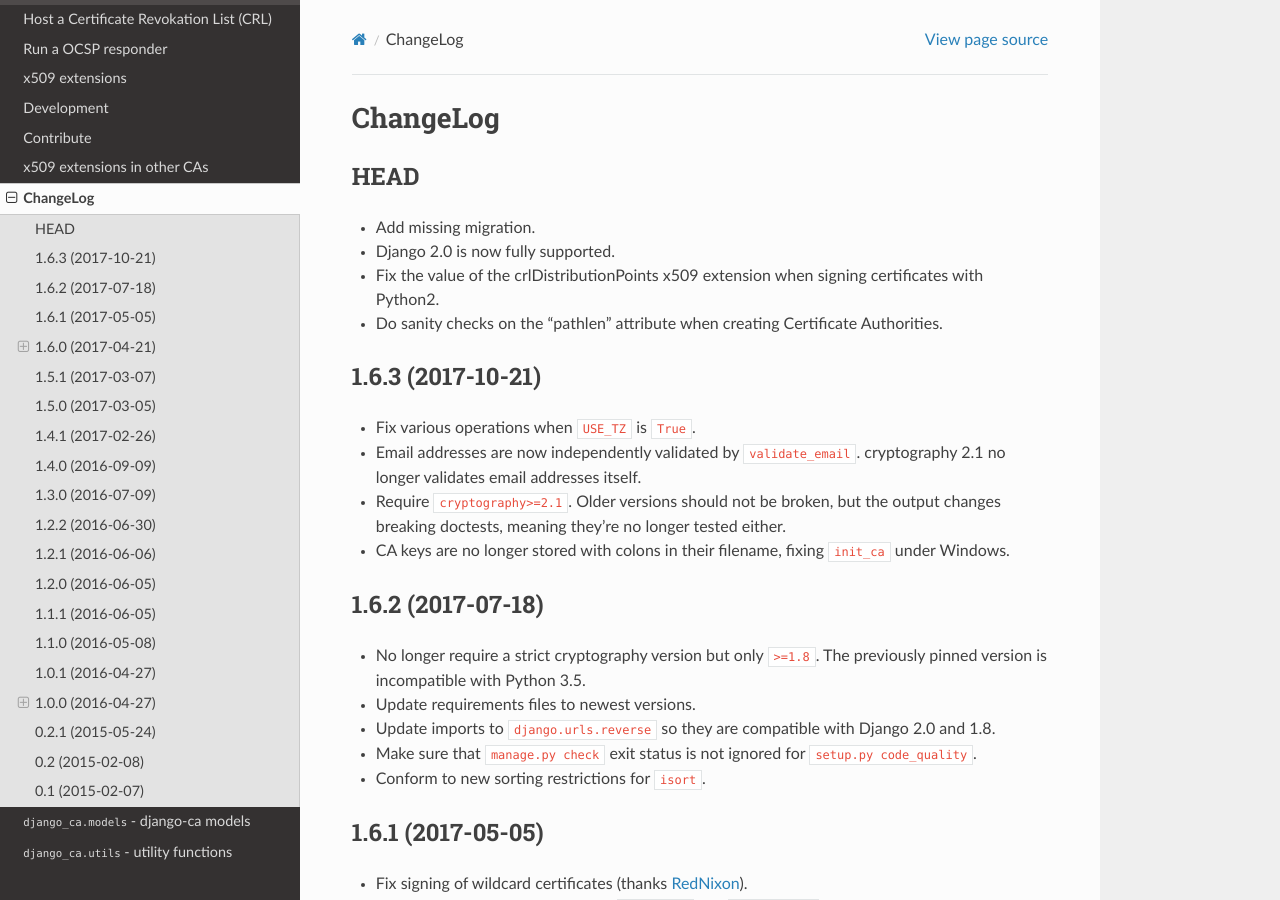
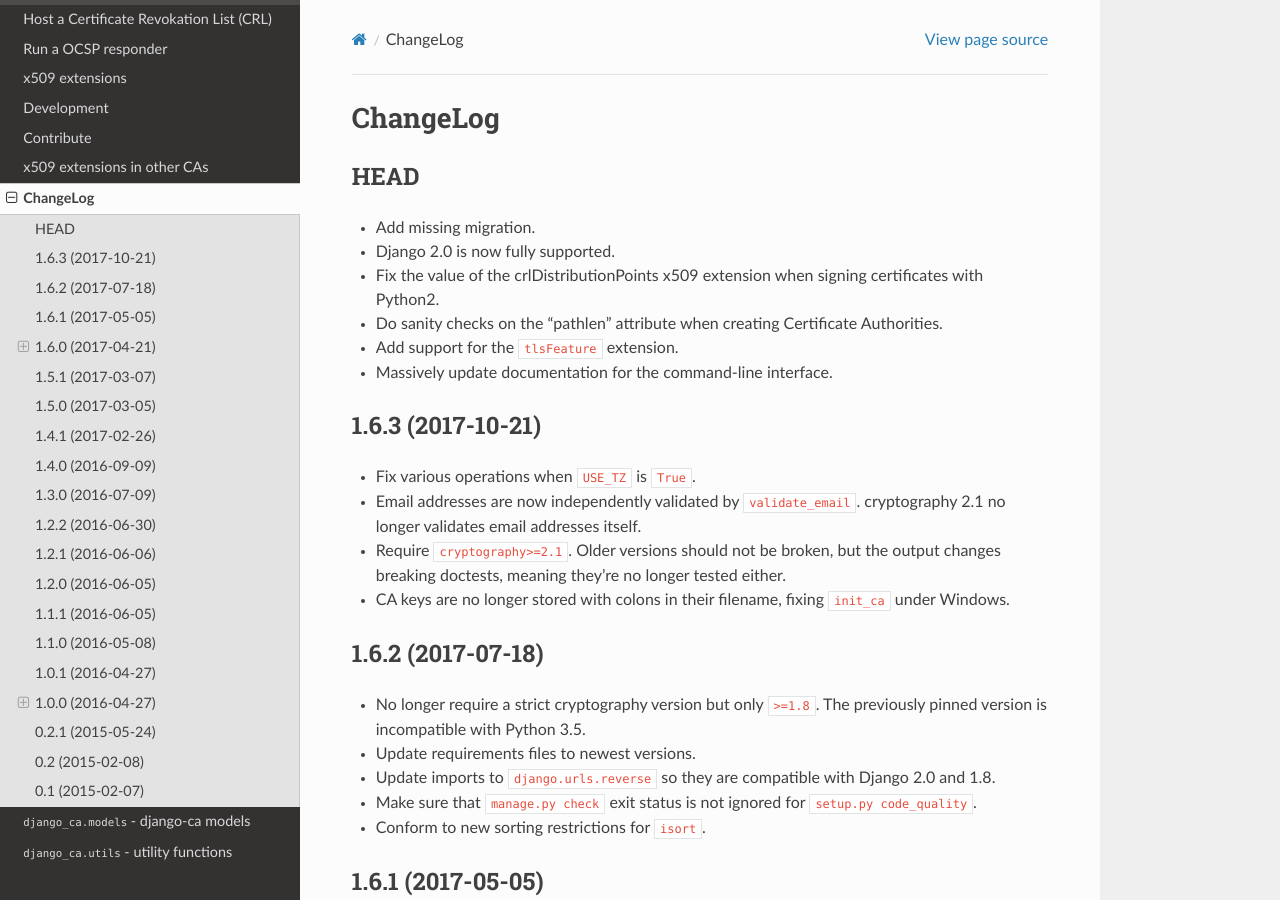
Before and after one commit to mathiasertl/django-ca, a Sphinx documentation site: the page built from docs/source/changelog.rst, in a window 1280 px wide and 900 px high. Built offline with Sphinx 7.4.7 and the Read the Docs theme 2.0.0, drawn with Linux system fonts in a browser that asks for light colours.

Commit message:
update changelog

```diff
--- a/docs/source/changelog.rst
+++ b/docs/source/changelog.rst
@@ -12,6 +12,8 @@ HEAD
 * Django 2.0 is now fully supported.
 * Fix the value of the crlDistributionPoints x509 extension when signing certificates with Python2.
 * Do sanity checks on the "pathlen" attribute when creating Certificate Authorities.
+* Add support for the ``tlsFeature`` extension.
+* Massively update documentation for the command-line interface.
 
 .. _changelog-1.6.3:
 
```
